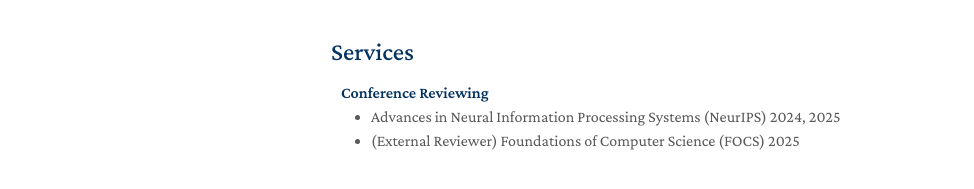
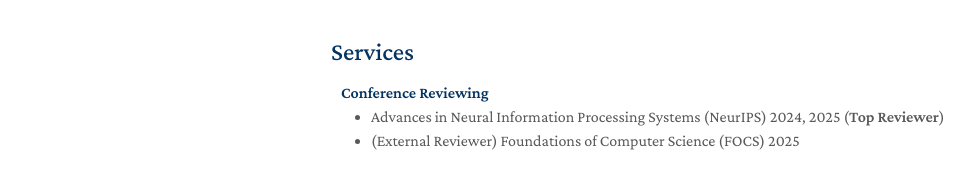
Before and after one commit to Fellow4/Fellow4.github.io, a Jekyll site: the page built from index.md, in a window 1280 px wide and 900 px high, scrolled down 1146 px. Shown: the part 668-857 px from the top of the window, without its empty margins (139-1113 px from the left). Built offline with Jekyll 4.4.1, drawn with Linux system fonts in a browser that asks for light colours; a style sheet for code colours, icons or effects is not loaded.

Commit message:
Update CV, publications, and services

```diff
--- a/_data/publications.yml
+++ b/_data/publications.yml
@@ -13,7 +13,7 @@
     authors: Lunjia Hu, Haipeng Luo, <strong>Spandan Senapati</strong>, Vatsal Sharan
     conference_short: Under submission
     conference: Under submission
-    pdf:
+    pdf: https://arxiv.org/abs/2511.04907
     code:
     bibtex:
     image:
--- a/_includes/services.md
+++ b/_includes/services.md
@@ -3,9 +3,10 @@
 <h4 style="margin:0 10px 0;">Conference Reviewing</h4>
 
 <ul style="margin:0 0 5px;">
-  <li> <a> <autocolor> Advances in Neural Information Processing Systems (NeurIPS) 2024, 2025 </autocolor></a></li>
-  <li> <a> <autocolor> (External Reviewer) Foundations of Computer Science (FOCS) 2025 </autocolor></a></li>
+  <li><a><autocolor>Advances in Neural Information Processing Systems (NeurIPS) 2024, 2025 (<b>Top Reviewer</b>)</autocolor></a></li>
+  <li><a><autocolor>(External Reviewer) Foundations of Computer Science (FOCS) 2025</autocolor></a></li>
 </ul>
+
 
 <!-- <h4 style="margin:0 10px 0;">Journal Reviewers</h4>
 
```
Also changed, not shown: 1 other file.
